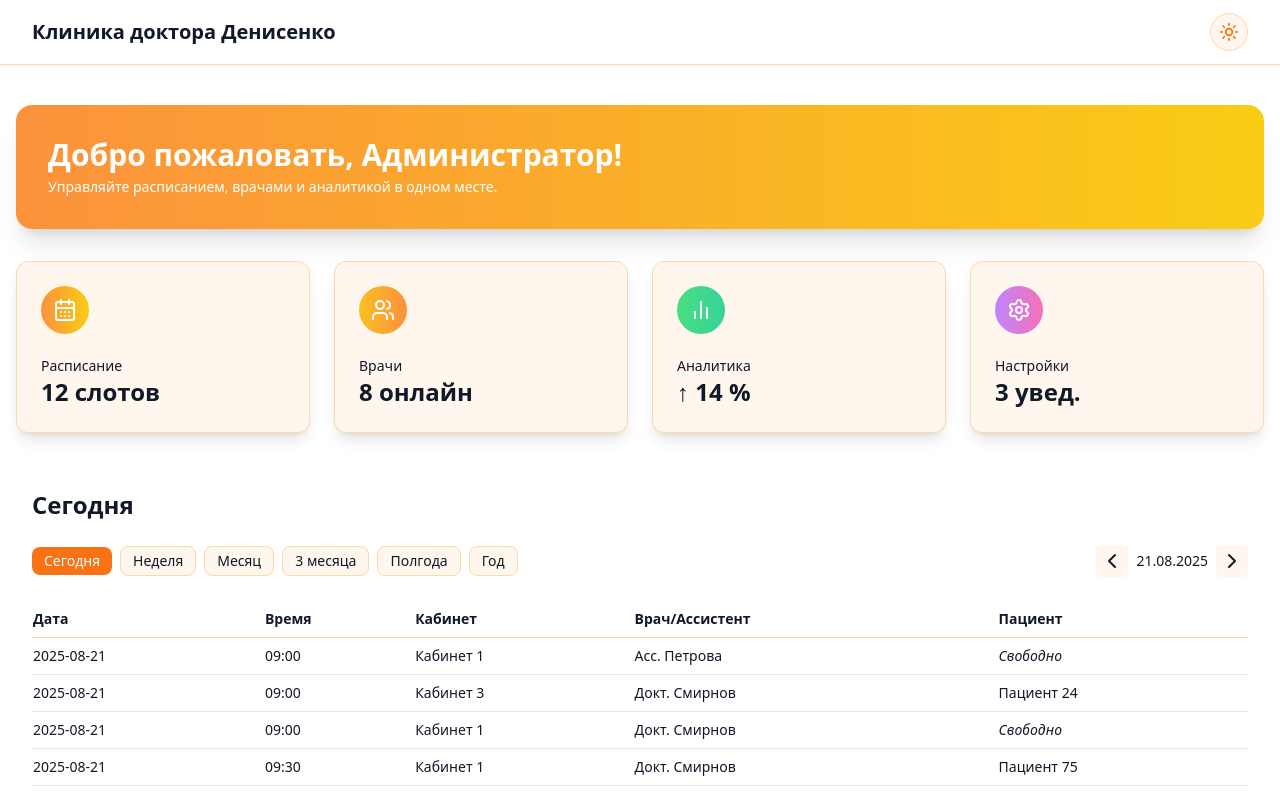
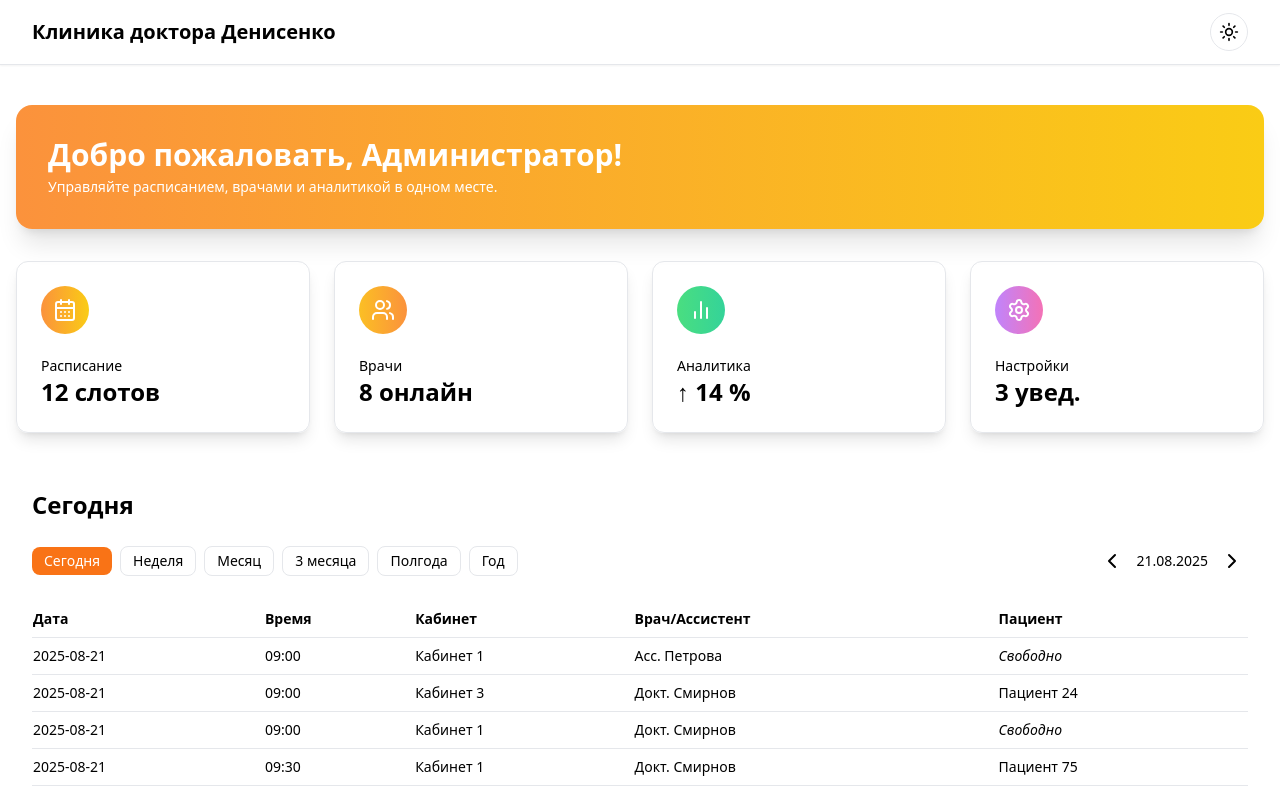
Before and after one commit to ChulkovAlex/dental-portal, a React (Vite) app: page /dashboard in a window 1280 px wide. Shown: the top 795 px of the page. Built offline with nearby package versions, Linux system fonts and the light colour scheme.

Commit message:
fix: add useDark hook & tailwind order

```diff
--- a/src/index.css
+++ b/src/index.css
@@ -2,28 +2,3 @@
 @tailwind base;
 @tailwind components;
 @tailwind utilities;
-
-@layer base {
-  :root {
-    --bg: #ffffff;
-    --bg-soft: #fff7ed;
-    --text: #111827;
-    --border: #fed7aa;
-    --accent: #ff6b00;
-  }
-  [data-theme='dark'] {
-    --bg: #111827;
-    --bg-soft: #1f2937;
-    --text: #f9fafb;
-    --border: #374151;
-    --accent: #fb923c;
-  }
-}
-
-@layer utilities {
-  .bg-page     { background-color: var(--bg); }
-  .bg-card     { background-color: var(--bg-soft); }
-  .text-page   { color: var(--text); }
-  .border-page { border-color: var(--border); }
-  .accent      { color: var(--accent); }
-}
```
Also changed, not shown: src/hooks/useDark.ts (renamed from src/hooks/useDark.tsx).
